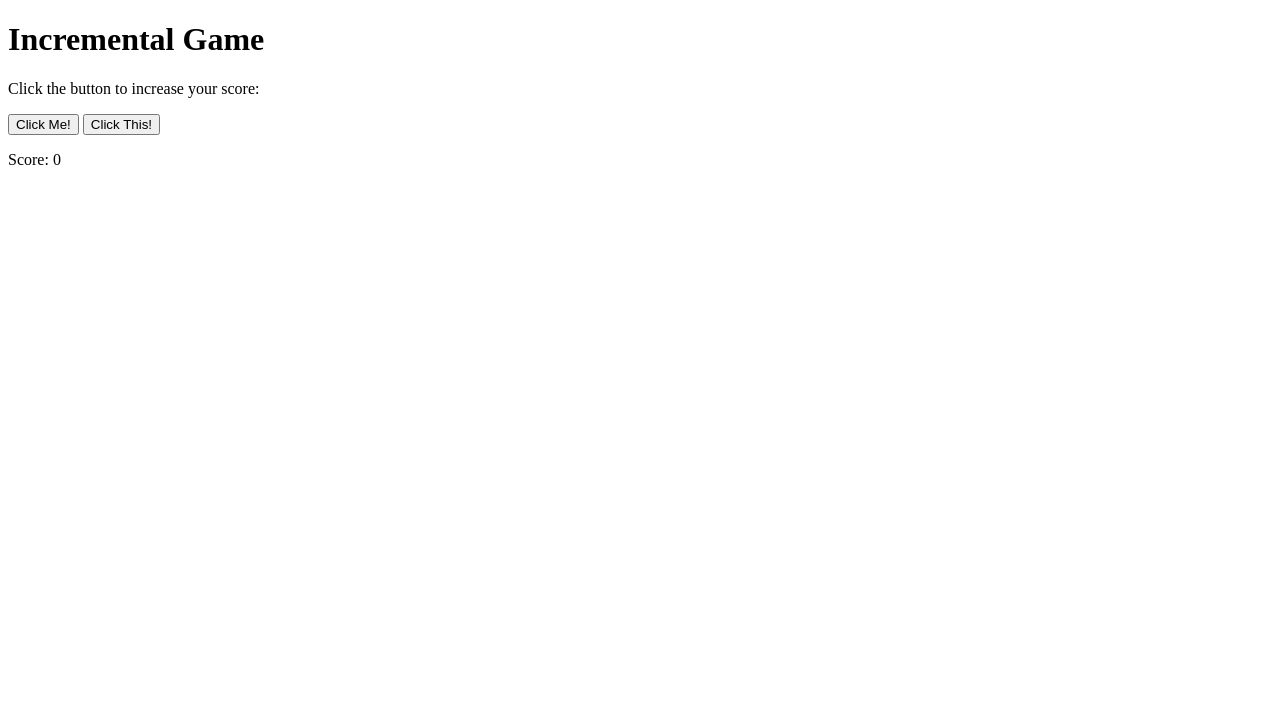
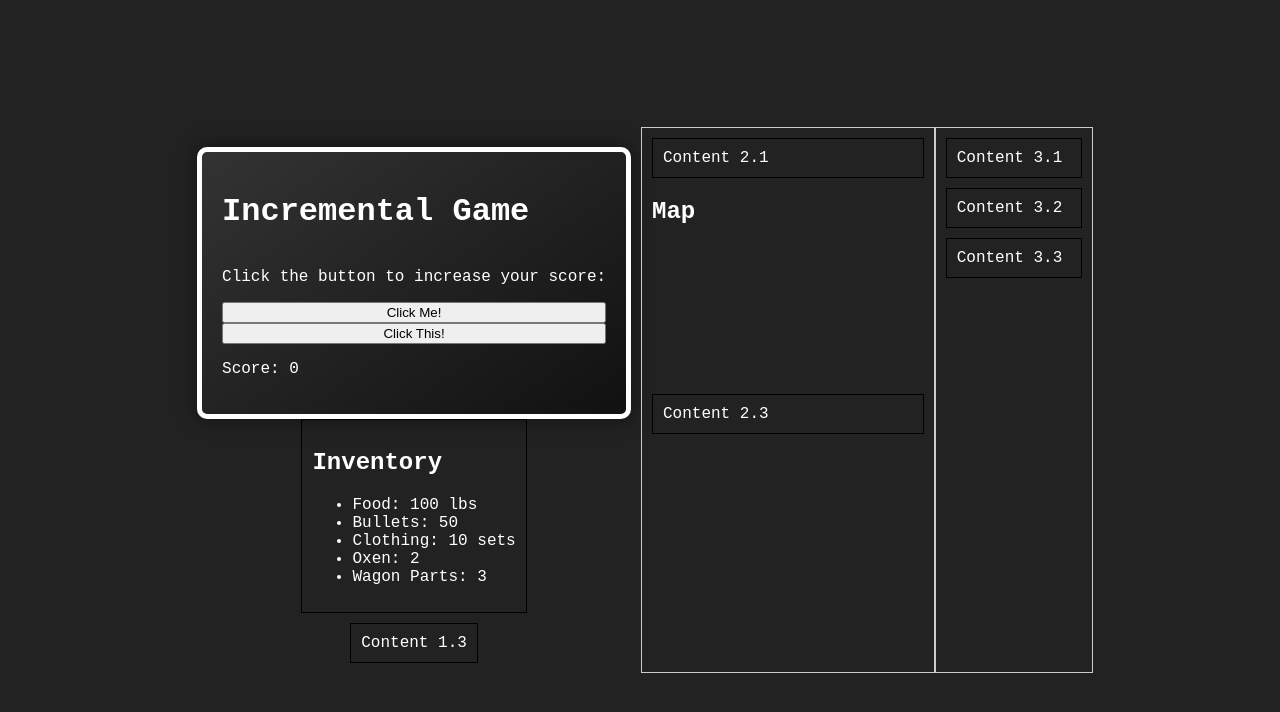
Before and after one commit to playingball9000/tincremental_game, a website built with webpack: page index.html in a window 1280 px wide. Built offline with nearby package versions, Linux system fonts and the light colour scheme.

Commit message:
css and other style

```diff
--- a/index.html
+++ b/index.html
@@ -1,22 +1,62 @@
 <!DOCTYPE html>
 <html lang="en">
+
 <head>
-  <meta charset="UTF-8">
-  <meta name="viewport" content="width=device-width, initial-scale=1.0">
+  <meta charset="UTF-8" />
+  <meta name="viewport" content="width=device-width, initial-scale=1.0" />
   <title>Incremental Game</title>
-  <style>
-    /* Add your CSS styles here */
-  </style>
+  <link type="text/css" rel="stylesheet" href="styles.css" />
 </head>
+
 <body>
-  <h1>Incremental Game</h1>
-  <p>Click the button to increase your score:</p>
-  <button id="clickButton">Click Me!</button>
-  <button id="clickButton2">Click This!</button>
-  <p id="score">Score: 0</p>
+  <div class="main-container">
+    <div class="vertical-container" id="column1">
+      <div class="game-container">
+        <h1>Incremental Game</h1>
+        <p>Click the button to increase your score:</p>
+        <button id="clickButton">Click Me!</button>
+        <button id="clickButton2">Click This!</button>
+        <p id="score">Score: 0</p>
+      </div>
+      <div class="sub-div">
+        <div class="pane inventory">
+          <h2>Inventory</h2>
+          <ul>
+            <li>Food: 100 lbs</li>
+            <li>Bullets: 50</li>
+            <li>Clothing: 10 sets</li>
+            <li>Oxen: 2</li>
+            <li>Wagon Parts: 3</li>
+          </ul>
+        </div>
+      </div>
+      <div class="sub-div">Content 1.3</div>
+    </div>
+    <div class="column" id="column2">
+      <div class="sub-div">Content 2.1</div>
+      <div class="pane map">
+        <h2>Map</h2>
+        <div style="
+              height: 100%;
+              display: flex;
+              justify-content: center;
+              align-items: center;
+            ">
+          <canvas id="mapCanvas"></canvas>
+        </div>
+      </div>
+      <div class="sub-div">Content 2.3</div>
+    </div>
+    <div class="column" id="column3">
+      <div class="sub-div">Content 3.1</div>
+      <div class="sub-div">Content 3.2</div>
+      <div class="sub-div">Content 3.3</div>
+    </div>
+  </div>
 
-  <!-- Include your TypeScript file -->
+
+
   <script src="bundle.js"></script>
-  <!-- <script src="main.js"></script> -->
 </body>
+
 </html>
--- a/src/core/gameEngine.ts
+++ b/src/core/gameEngine.ts
@@ -13,28 +13,28 @@ export class GameEngine {
 
   // Method to handle manual clicking
   click() {
-    console.log("click1")
+    console.log("click1");
     this.score += this.clickValue;
     this.updateScoreDisplay();
   }
 
   click2() {
-    console.log("click2")
+    console.log("click2");
     this.score += this.clickValue;
-    // this.autoIncrementValue += 1;
-    this.updateScoreDisplay();
+    this.autoIncrementValue += 1;
+    // this.updateScoreDisplay();
   }
 
   // Method to handle automatic score increment
   autoIncrement() {
-    console.log("autoIncrement")
+    console.log("autoIncrement");
     this.score += this.autoIncrementValue;
     this.updateScoreDisplay();
   }
 
   // Method to update the score display in the HTML
   updateScoreDisplay() {
-    const scoreDisplay = document.getElementById('score');
+    const scoreDisplay = document.getElementById("score");
     if (scoreDisplay) {
       scoreDisplay.innerText = `Score: ${this.score}`;
     }
@@ -42,19 +42,97 @@ export class GameEngine {
 
   // Method to initialize the game
   init() {
-    console.log("initialize")
-    // Set up event listener for manual clicking
-    const clickButton = document.getElementById('clickButton');
-    const clickButton2 = document.getElementById('clickButton2');
-    if (clickButton) {
-      clickButton.addEventListener('click', () => this.click());
+    console.log("initialize");
+    let storage = localStorage.getItem("goldMinerSave");
+    if (storage) {
+      let savegame = JSON.parse(storage);
+      this.score = savegame.score;
+      console.log("loaded: ", this.score);
+      this.updateScoreDisplay();
     }
 
-    if (clickButton2){
-      clickButton2.addEventListener('click', () => this.click2());
+    // Set up event listener for manual clicking
+    const clickButton = document.getElementById("clickButton");
+    const clickButton2 = document.getElementById("clickButton2");
+    if (clickButton) {
+      clickButton.addEventListener("click", () => this.click());
+    }
 
+    if (clickButton2) {
+      clickButton2.addEventListener("click", () => this.click2());
+      console.log("clickButton2");
     }
     // Start automatic score increment
     setInterval(() => this.autoIncrement(), 1000); // Increment every second
+
+    setInterval(() => {
+      localStorage.setItem("goldMinerSave", JSON.stringify(this));
+      console.log("game saved: ", this.score);
+    }, 15000);
+
+    // const canvas = document.getElementById("mapCanvas") as HTMLCanvasElement;
+    // const ctx = canvas.getContext("2d")!;
+
+    // // Draw plains
+    // ctx.fillStyle = "#98FB98"; // Light green color for plains
+    // ctx.fillRect(0, 0, canvas.width, canvas.height);
+
+    // // Draw forests
+    // function drawForest(x: number, y: number, width: number, height: number) {
+    //   ctx.fillStyle = "#228B22"; // Forest green
+    //   ctx.fillRect(x, y, width, height);
+    // }
+    // drawForest(50, 50, 200, 100);
+    // drawForest(600, 400, 150, 150);
+
+    // // Draw mountains
+    // function drawMountain(x: number, y: number, size: number) {
+    //   ctx.fillStyle = "#A9A9A9"; // Dark gray
+    //   ctx.beginPath();
+    //   ctx.moveTo(x, y);
+    //   ctx.lineTo(x - size / 2, y + size);
+    //   ctx.lineTo(x + size / 2, y + size);
+    //   ctx.closePath();
+    //   ctx.fill();
+    // }
+    // drawMountain(400, 200, 100);
+    // drawMountain(500, 250, 120);
+    // drawMountain(450, 150, 80);
+
+    // // Draw rivers
+    // function drawRiver(path: string | any[]) {
+    //   ctx.strokeStyle = "#1E90FF"; // Dodger blue
+    //   ctx.lineWidth = 5;
+    //   ctx.beginPath();
+    //   for (let i = 0; i < path.length; i++) {
+    //     if (i === 0) {
+    //       ctx.moveTo(path[i].x, path[i].y);
+    //     } else {
+    //       ctx.lineTo(path[i].x, path[i].y);
+    //     }
+    //   }
+    //   ctx.stroke();
+    // }
+    // drawRiver([
+    //   { x: 100, y: 0 },
+    //   { x: 120, y: 100 },
+    //   { x: 200, y: 200 },
+    //   { x: 300, y: 300 },
+    //   { x: 400, y: 600 },
+    // ]);
+
+    // // Draw cities
+    // function drawCity(x: number, y: number, name: string) {
+    //   ctx.fillStyle = "#FF4500"; // Orange red
+    //   ctx.beginPath();
+    //   ctx.arc(x, y, 10, 0, 2 * Math.PI);
+    //   ctx.fill();
+    //   ctx.fillStyle = "black";
+    //   ctx.font = "16px Arial";
+    //   ctx.fillText(name, x + 15, y + 5);
+    // }
+    // drawCity(150, 150, "City A");
+    // drawCity(600, 100, "City B");
+    // drawCity(700, 500, "City C");
   }
 }
--- /dev/null
+++ b/styles.css
@@ -0,0 +1,80 @@
+body {
+  background-color: #222;
+  color: #fff;
+  font-family: "Courier New", Courier, monospace;
+  display: flex;
+  justify-content: center;
+  align-items: center;
+  height: 100vh;
+  margin: 0;
+  padding: 0;
+}
+.vertical-container {
+  display: flex;
+  flex-direction: column;
+  align-items: center;
+  width: 100%;
+  height: auto;
+}
+.horizontal-container {
+  display: flex;
+  flex-direction: row;
+  align-items: center;
+  width: 100%;
+  height: auto;
+}
+.game-container {
+  display: flex;
+  flex-direction: column;
+  border: 5px solid #fff;
+  border-radius: 10px;
+  padding: 20px;
+  box-sizing: border-box;
+  background: linear-gradient(145deg, #333, #111);
+  box-shadow: 0 0 20px rgba(0, 0, 0, 0.5);
+  margin-top: 20px;
+}
+.title {
+  font-size: 3em;
+  margin-bottom: 30px;
+  text-shadow: 2px 2px 4px rgba(0, 0, 0, 0.8);
+}
+.menu {
+  margin-top: 50px;
+  display: flex;
+  flex-direction: column;
+}
+.menu button {
+  background-color: #333;
+  color: #fff;
+  border: 2px solid #fff;
+  padding: 15px 30px;
+  margin: 10px;
+  font-size: 1.5em;
+  cursor: pointer;
+  transition: all 0.3s ease;
+  border-radius: 5px;
+  box-shadow: 0 4px 10px rgba(0, 0, 0, 0.4);
+}
+.menu button:hover {
+  background-color: #fff;
+  color: #333;
+  transform: scale(1.1);
+}
+.main-container {
+  display: flex;
+  justify-content: space-between;
+  padding: 20px;
+}
+
+.column {
+  width: 30%;
+  border: 1px solid #ccc;
+  padding: 10px;
+}
+
+.sub-div {
+  border: 1px solid #000;
+  margin-bottom: 10px;
+  padding: 10px;
+}
```
Also changed, not shown: package.json (+3 -4 lines), src/main.ts (+6 -6 lines).
